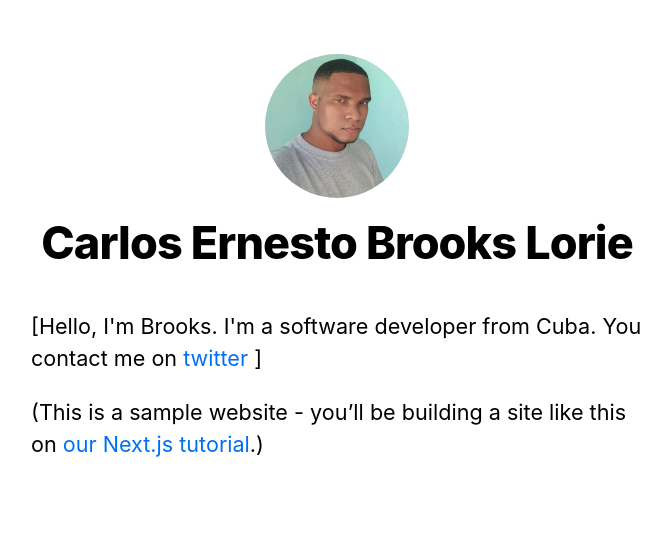
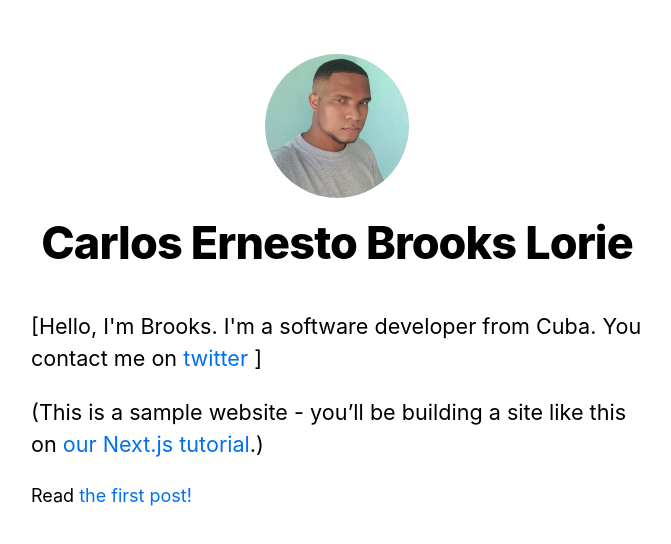
Before and after one commit to carlosblinf/learn-nextjs-guide, a Next.js app: page / in a window 1280 px wide. Shown: the top 544 px of the page, without its empty margins (303-974 px from the left). Built offline with nearby package versions, Linux system fonts and the light colour scheme.

Commit message:
prepared to production

```diff
--- a/components/Layout.js
+++ b/components/Layout.js
@@ -61,7 +61,14 @@
                 )}
             </header>
             <main>{children}</main>
-            {!home && (
+                {home ? (
+                    <>
+                        Read{' '}
+                        <Link href="/posts/first-post">
+                            <a>the first post!</a>
+                        </Link>
+                    </>
+                ) : (
                     <div className={styles.backToHome}>
                         <Link href="/">
                             <a>← Back to home</a>
--- a/pages/posts/first-post.js
+++ b/pages/posts/first-post.js
@@ -1,7 +1,7 @@
 import Head from 'next/head';
 import Link from 'next/link';
 import Script from 'next/script';
-import Layout from '../../components/Layout';
+import Layout from '../../components/layout';
 
 export default function FirstPost() {
   return (
@@ -18,9 +18,7 @@
       />
       <h1>First Post</h1>
       <h2>
-        <Link href="/">
-          <a>Back to home</a>
-        </Link>
+        This is the first Post
       </h2>
     </Layout>
   );
```
Lines whose indentation alone changed are shown as unchanged.
